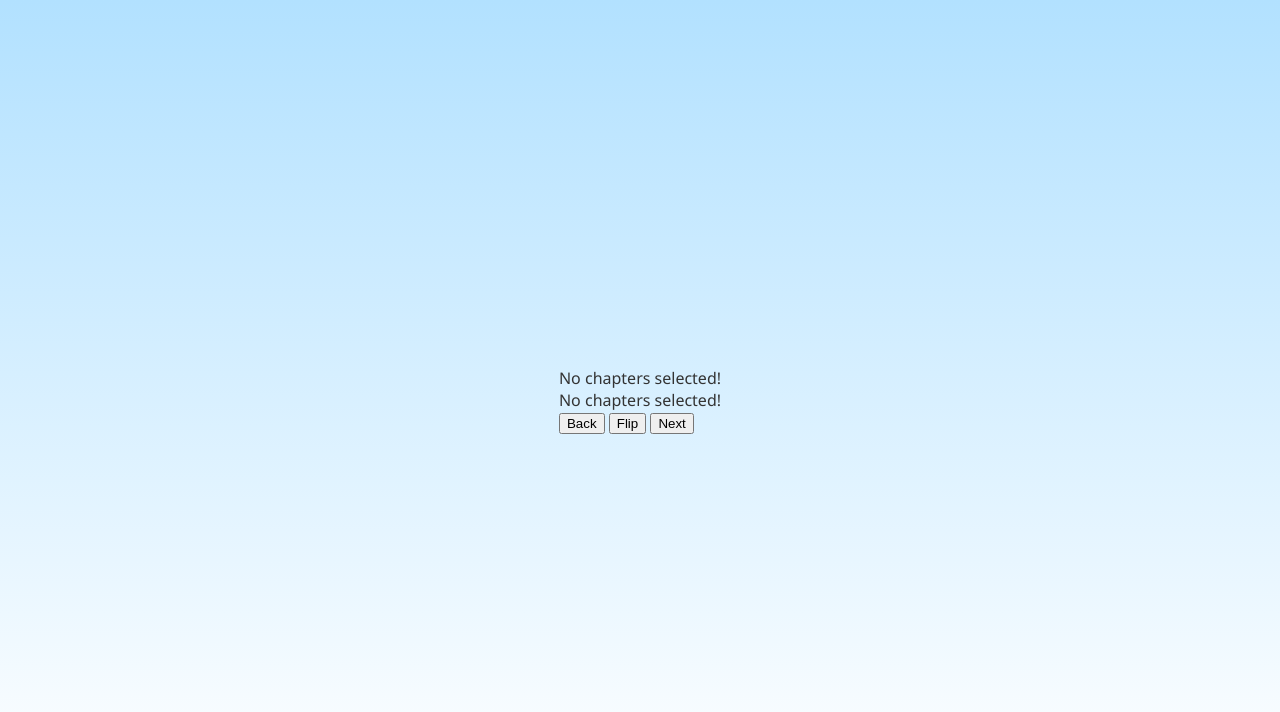
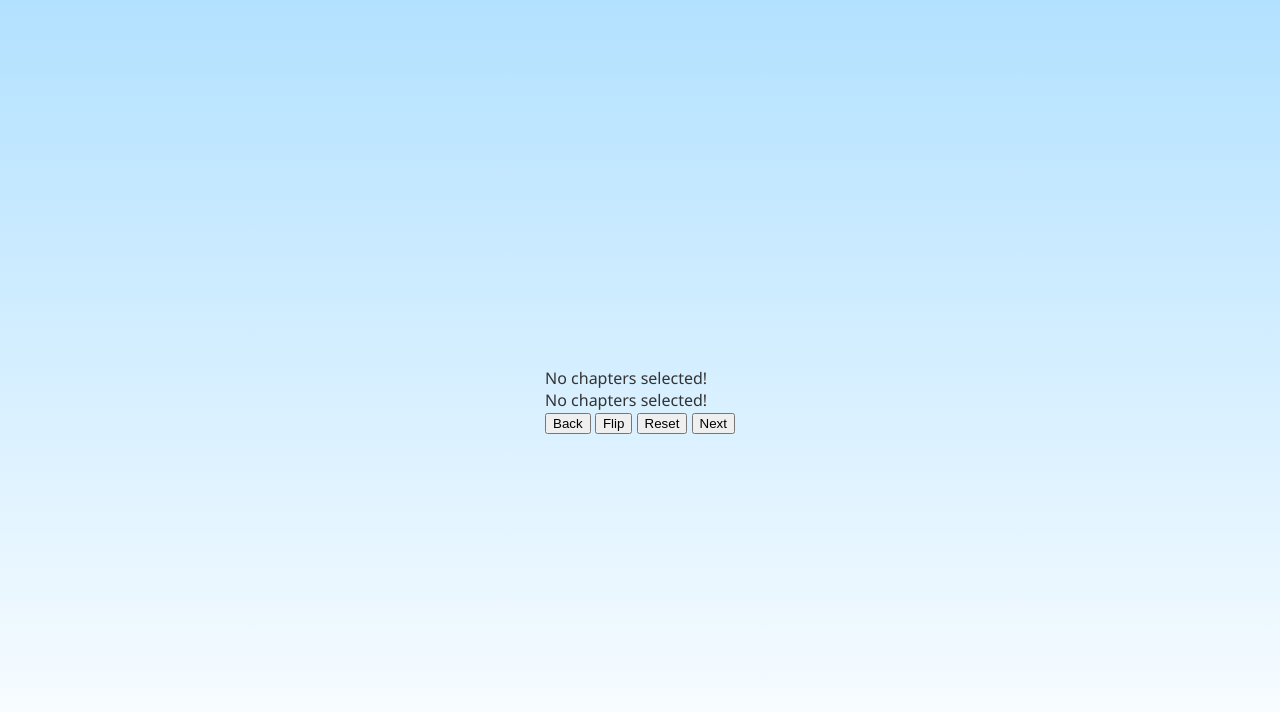
Before and after one commit to codesaksham11/studyv3, a plain HTML site: page flashcard.html in a window 1280 px wide. Drawn offline with Linux system fonts and the light colour scheme.

Commit message:
Update flashcard.html

```diff
--- a/flashcard.html
+++ b/flashcard.html
@@ -13,11 +13,11 @@
         <div class="buttons">
             <button id="back-button">Back</button>
             <button id="flip-button">Flip</button>
+            <button id="reset-button">Reset</button>  <!-- Added Reset Button -->
             <button id="next-button">Next</button>
         </div>
     </div>
 
-    <!-- IMPORTANT: Added cache-busting query parameter "?v=1" -->
     <script src="flashcard.js?v=1"></script>
 </body>
 </html>
```
